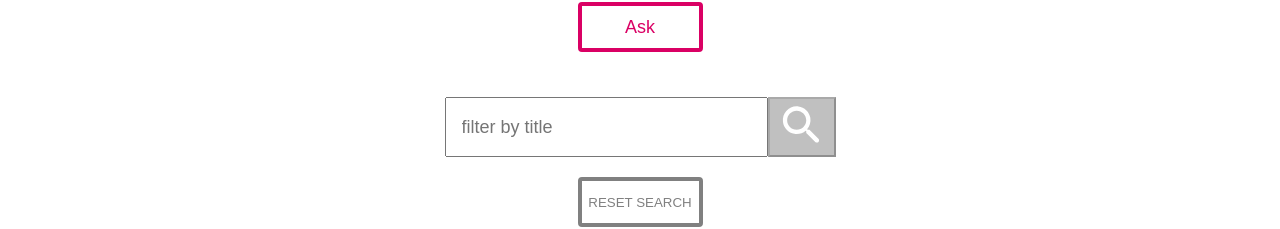
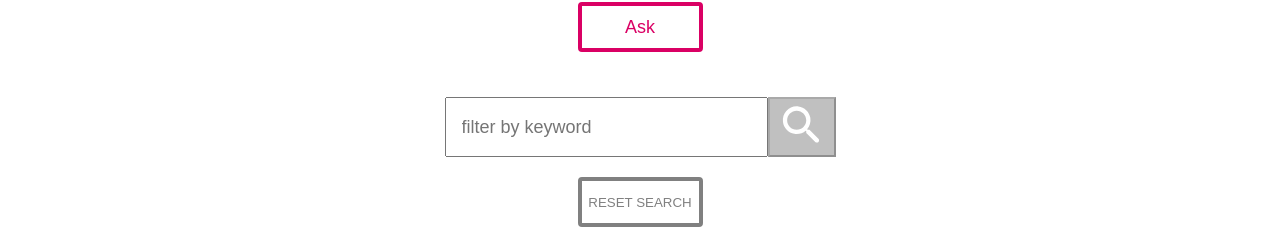
Before and after one commit to mental-health-org/mental-health-fe, a React (Create React App) app: page /#/ in a window 1280 px wide. Shown: the part 277-506 px from the top of the page. Built offline with nearby package versions, Linux system fonts and the light colour scheme; no server answers.

Commit message:
Update placeholder to identify search results

```diff
--- a/src/components/keywordSearchInput/KeywordSearchInput.tsx
+++ b/src/components/keywordSearchInput/KeywordSearchInput.tsx
@@ -43,7 +43,7 @@ const KeywordSearchInput: React.FC<KeywordSearchInputProps> = (props) => {
           type="text"
           value={query}
           onChange={(event) => onChange(event)}
-          placeholder="filter by title"
+          placeholder="filter by keyword"
         />
         <button
           className="search--btn"
```
